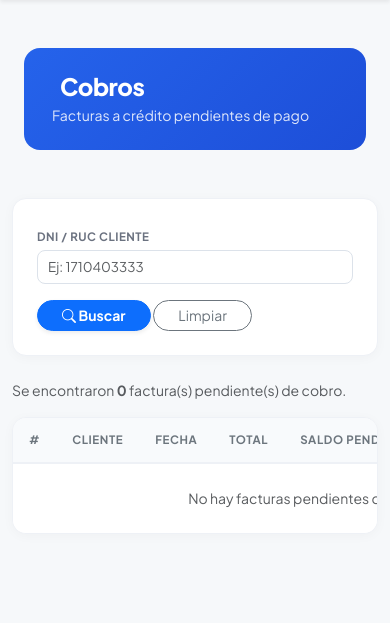
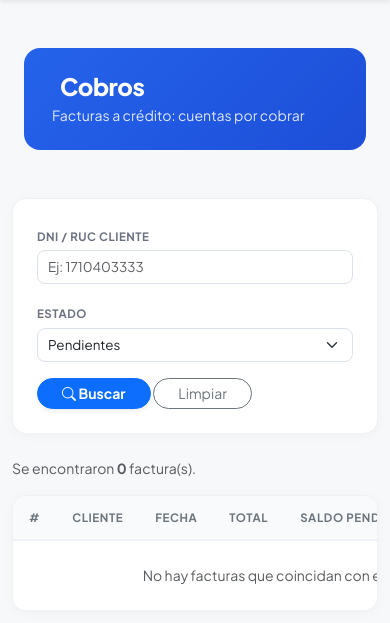
Before and after one commit to DGrex/Proyecto_ventas_POO, a Django app: page /cobros/ in a window 390 px wide. Shown: the part 64-687 px from the top of the page. Run offline with Django 5.2, Linux system fonts and the light colour scheme; a user stored in the database is signed in; data comes from the database, SQL or seed files in the repository; both versions use the stored data as it was after the commit.

Commit message:
feat: add payment type, balance, and status columns to purchase and invoice lists with responsive table layouts

```diff
--- a/billing/templates/billing/invoice_detail.html
+++ b/billing/templates/billing/invoice_detail.html
@@ -97,6 +97,11 @@
         <button type="button" class="btn btn-dark" data-bs-toggle="modal" data-bs-target="#voucherModal">
           <i class="bi bi-receipt"></i> Ver Comprobante
         </button>
+        {% if invoice.tipo_pago == 'credito' %}
+          <a href="{% url 'cobros:cobro_list' invoice.pk %}" class="btn btn-dark">
+            <i class="bi bi-clock-history"></i> Historial de Cobros
+          </a>
+        {% endif %}
         <a href="{% url 'billing:invoice_update' invoice.pk %}" class="btn btn-warning">
           <i class="bi bi-pencil-square"></i> Editar Factura
         </a>
--- a/cobros/templates/cobros/factura_pendiente_list.html
+++ b/cobros/templates/cobros/factura_pendiente_list.html
@@ -16,6 +16,8 @@
   .products-table tbody tr:last-child td { border-bottom: none; }
   .products-table tbody tr:hover { background: #fafbfc; }
   .badge-pending { background: #fef3c7; color: #92400e; font-size: .7rem; font-weight: 700; border-radius: 50px; padding: 3px 10px; }
+  .badge-active { background: #d1fae5; color: #065f46; font-size: .7rem; font-weight: 700; border-radius: 50px; padding: 3px 10px; }
+  .badge-inactive { background: #fee2e2; color: #991b1b; font-size: .7rem; font-weight: 700; border-radius: 50px; padding: 3px 10px; }
   .btn-view { background: #eff6ff; color: #1d4ed8; border: 1px solid #bfdbfe; border-radius: 7px; padding: 4px 10px; font-size: .78rem; font-weight: 600; text-decoration: none; transition: all .2s; display: inline-block; }
   .btn-view:hover { background: #dbeafe; }
   .btn-pay { background: #ecfdf5; color: #047857; border: 1px solid #86efac; border-radius: 7px; padding: 4px 10px; font-size: .78rem; font-weight: 600; text-decoration: none; transition: all .2s; display: inline-block; }
@@ -28,7 +30,7 @@
   <div class="page-header d-flex justify-content-between align-items-center mb-4">
     <div>
       <h1><i class="fas fa-hand-holding-usd me-2"></i>Cobros</h1>
-      <p>Facturas a crédito pendientes de pago</p>
+      <p>Facturas a crédito: cuentas por cobrar</p>
     </div>
   </div>
 </div>
@@ -42,6 +44,15 @@
              placeholder="Ej: 1710403333" value="{{ request.GET.dni|default_if_none:'' }}">
     </div>
     <div class="col-md-3">
+      <label for="f-estado" class="filter-label">Estado</label>
+      <select id="f-estado" name="estado" class="form-select form-control-sm">
+        <option value="PENDIENTE" {% if estado_filter == 'PENDIENTE' %}selected{% endif %}>Pendientes</option>
+        <option value="PAGADA" {% if estado_filter == 'PAGADA' %}selected{% endif %}>Pagadas</option>
+        <option value="ANULADA" {% if estado_filter == 'ANULADA' %}selected{% endif %}>Anuladas</option>
+        <option value="TODOS" {% if estado_filter == 'TODOS' %}selected{% endif %}>Todas</option>
+      </select>
+    </div>
+    <div class="col-md-3">
       <button type="submit" class="btn btn-primary btn-sm rounded-pill px-4 fw-bold shadow-sm">
         <i class="bi bi-search"></i> Buscar
       </button>
@@ -53,7 +64,7 @@
 </div>
 
 <p class="text-muted small">
-  Se encontraron <strong>{{ paginator.count }}</strong> factura(s) pendiente(s) de cobro.
+  Se encontraron <strong>{{ paginator.count }}</strong> factura(s).
 </p>
 
 <div class="products-table">
@@ -77,20 +88,30 @@
         <td>{{ factura.invoice_date|date:"d/m/Y" }}</td>
         <td class="text-end">${{ factura.total }}</td>
         <td class="text-end text-danger fw-bold">${{ factura.saldo }}</td>
-        <td><span class="badge-pending">Pendiente</span></td>
+        <td>
+          {% if factura.estado == 'PAGADA' %}
+            <span class="badge-active">Pagada</span>
+          {% elif factura.estado == 'ANULADA' %}
+            <span class="badge-inactive">Anulada</span>
+          {% else %}
+            <span class="badge-pending">Pendiente</span>
+          {% endif %}
+        </td>
         <td class="text-center text-nowrap">
           <a href="{% url 'cobros:cobro_list' factura.id %}" class="btn-view" title="Ver Historial">
             <i class="fas fa-history me-1"></i>Historial
           </a>
-          <a href="{% url 'cobros:cobro_create' factura.id %}" class="btn-pay" title="Registrar Pago">
-            <i class="fas fa-dollar-sign me-1"></i>Pagar
-          </a>
+          {% if factura.estado == 'PENDIENTE' %}
+            <a href="{% url 'cobros:cobro_create' factura.id %}" class="btn-pay" title="Registrar Pago">
+              <i class="fas fa-dollar-sign me-1"></i>Pagar
+            </a>
+          {% endif %}
         </td>
       </tr>
       {% empty %}
       <tr>
         <td colspan="7" class="text-center py-4 text-muted">
-          No hay facturas pendientes de cobro.
+          No hay facturas que coincidan con el filtro aplicado.
         </td>
       </tr>
       {% endfor %}
--- a/cobros/views.py
+++ b/cobros/views.py
@@ -12,7 +12,7 @@ from .models import CobroFactura
 from .forms import CobroFacturaForm
 
 
-# 1) Lista de facturas pendientes (solo tipo_pago=credito y estado=PENDIENTE)
+# 1) Lista de facturas a crédito (por defecto muestra PENDIENTE, con filtro de estado)
 @method_decorator(audit_action('LIST_FACTURAS_PENDIENTES'), name='dispatch')
 class FacturaPendienteListView(LoginRequiredMixin, GroupRequiredMixin, ListView):
     group_required = ['Administrador', 'Vendedor']
@@ -22,14 +22,21 @@ class FacturaPendienteListView(LoginRequiredMixin, GroupRequiredMixin, ListView)
     paginate_by = 10
 
     def get_queryset(self):
-        qs = Invoice.objects.filter(
-            tipo_pago='credito',
-            estado='PENDIENTE',
-        ).select_related('customer')
+        qs = Invoice.objects.filter(tipo_pago='credito').select_related('customer')
+
+        estado = self.request.GET.get('estado', 'PENDIENTE')
+        if estado and estado != 'TODOS':
+            qs = qs.filter(estado=estado)
+
         dni = self.request.GET.get('dni')
         if dni:
             qs = qs.filter(customer__dni=dni)
         return qs
+
+    def get_context_data(self, **kwargs):
+        ctx = super().get_context_data(**kwargs)
+        ctx['estado_filter'] = self.request.GET.get('estado', 'PENDIENTE')
+        return ctx
 
 
 # 2) Registrar pago (uno o varios abonos: cada envío del form = un abono)
--- a/purchasing/templates/purchasing/purchase_detail.html
+++ b/purchasing/templates/purchasing/purchase_detail.html
@@ -97,6 +97,11 @@
         <a href="{% url 'purchasing:purchase_list' %}" class="btn btn-outline-secondary">
           <i class="bi bi-arrow-left"></i> Volver a la Lista
         </a>
+        {% if purchase.tipo_pago == 'credito' %}
+          <a href="{% url 'pagos:pago_list' purchase.pk %}" class="btn btn-dark">
+            <i class="bi bi-clock-history"></i> Historial de Pagos
+          </a>
+        {% endif %}
         <a href="{% url 'purchasing:purchase_update' purchase.pk %}" class="btn btn-warning">
           <i class="bi bi-pencil-square"></i> Editar Compra
         </a>
```
Also changed, not shown: billing/templates/billing/invoice_list.html (+12 -3 lines), billing/views.py (+12 -4 lines), pagos/templates/pagos/compra_pendiente_list.html (+28 -7 lines), pagos/views.py (+7 -5 lines), purchasing/templates/purchasing/purchase_list.html (+35 -0 lines), purchasing/views.py (+16 -4 lines), dba1.sqlite3.
